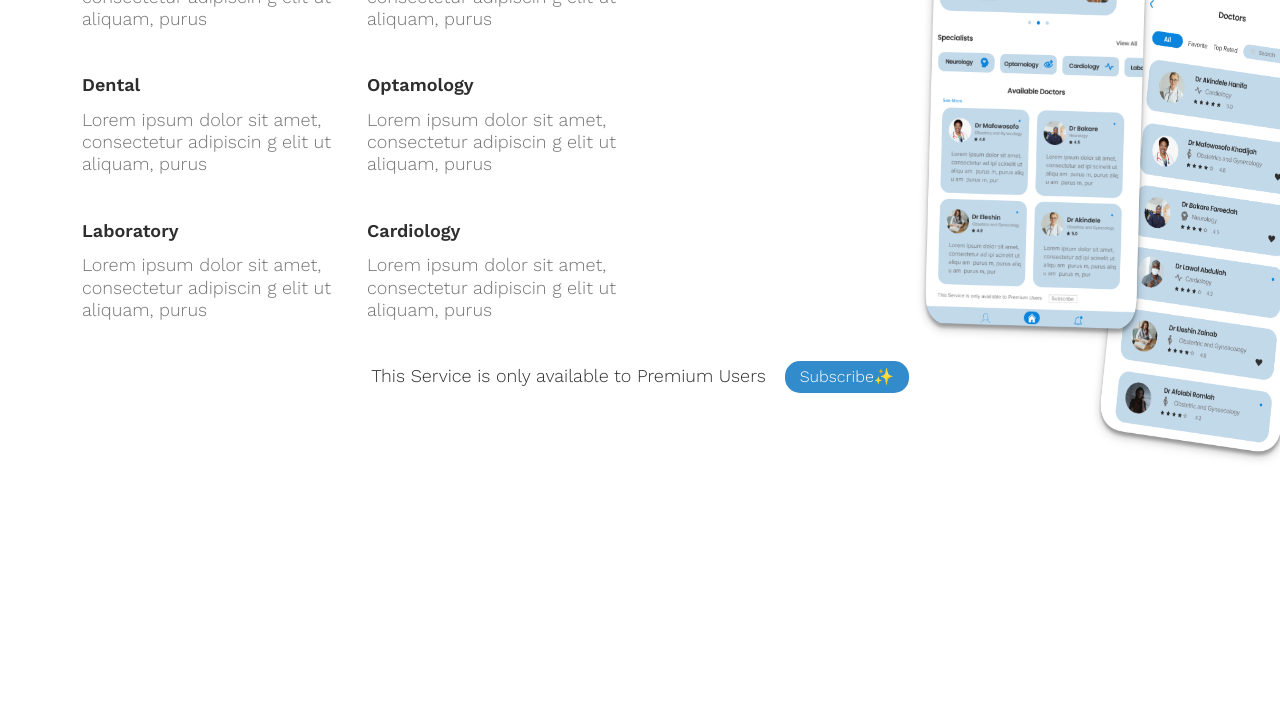
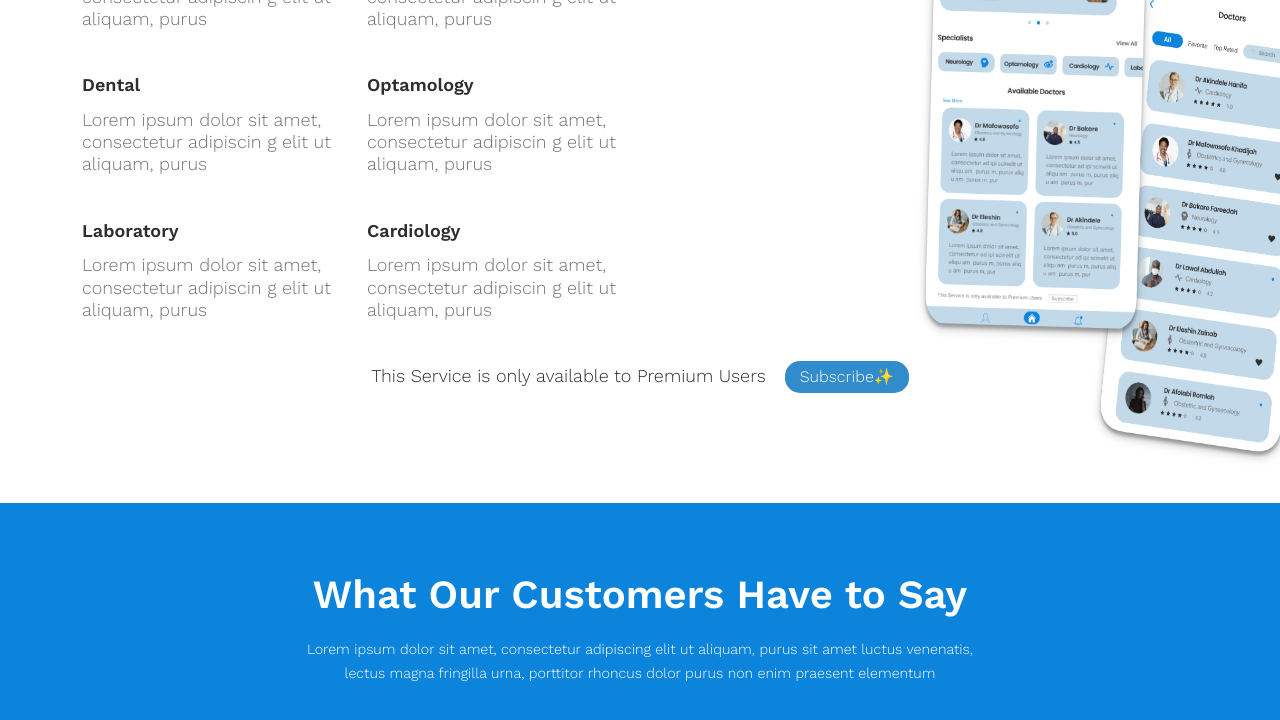
Before and after one commit to Sudtec/Vaccine-App, a React (Create React App) app: page / in a window 1280 px wide. Shown: the part 4812-5532 px from the top of the page. Before the commit the page ends 5315 px from the top, so only its background shows below. Built offline with nearby package versions, Linux system fonts and the light colour scheme.

Commit message:
Review Section in Progress

```diff
--- a/src/App.js
+++ b/src/App.js
@@ -8,7 +8,8 @@ import { How } from './sections/How';
 import { Reminder } from './sections/Reminder';
 import { Brands } from './sections/Brands';
 import { Features } from './sections/features';
-import { DoctorsOnCall } from './sections/doctorsOnCall'
+import { DoctorsOnCall } from './sections/doctorsOnCall';
+import { Review } from './sections/review';
 const App = () => {
   return (
     <div className='higher_order-container'>
@@ -20,6 +21,7 @@ const App = () => {
       <Brands />
       <Features />
       <DoctorsOnCall />
+      <Review />
     </div>
   )
 }
--- a/src/css/style.css
+++ b/src/css/style.css
@@ -362,7 +362,7 @@
 }
 
 /* Doctors On Call  */
-.doctorsOnCallContainer{
+.doctorsOnCallContainer {
   margin-bottom: 110px;
 }
 .doctorsOnCallContainer .onCallDesc {
@@ -438,3 +438,27 @@
   border-radius: 15px;
   color: white;
 }
+
+/* Review Container */
+.review {
+  height: 597px;
+  background: #0c84dc;
+}
+.reviewContainer .reviewContent{
+  text-align: center;
+  padding-top: 58px;
+}
+.reviewContainer .reviewContent .reviewTitle {
+  font-weight: 800;
+  font-size: 40px;
+  line-height: 170.69%;
+  color: #ffffff;
+}
+.reviewContainer .reviewContent .reviewDesc {
+  width: 670px;
+  margin: auto;
+  font-weight: 400;
+  font-size: 14.287px;
+  line-height: 170.69%;
+  color: #ffffff;
+}
--- /dev/null
+++ b/src/sections/review/Review.js
@@ -0,0 +1,16 @@
+import React from 'react'
+
+const Review = () => {
+    return (
+        <section className="container-fluid review">
+            <div className="reviewContainer container">
+                <div className="reviewContent">
+                    <h5 className="reviewTitle">What Our Customers Have to Say</h5>
+                    <p className="reviewDesc">Lorem ipsum dolor sit amet, consectetur adipiscing elit ut aliquam, purus sit amet luctus venenatis, lectus magna fringilla urna, porttitor rhoncus dolor purus non enim praesent elementum</p>
+                </div>
+            </div>
+        </section>
+    )
+}
+
+export default Review
--- /dev/null
+++ b/src/sections/review/index.js
@@ -0,0 +1 @@
+export {default as Review} from './Review'
```
